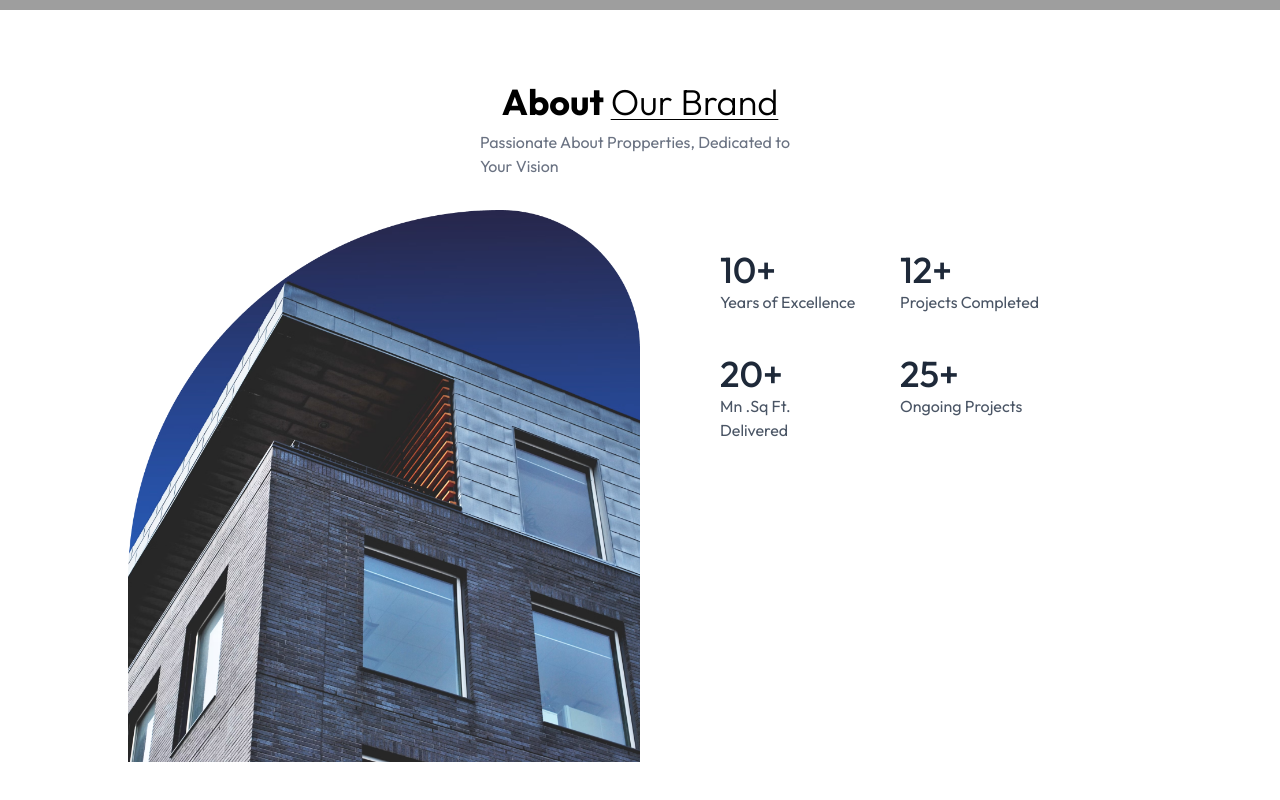
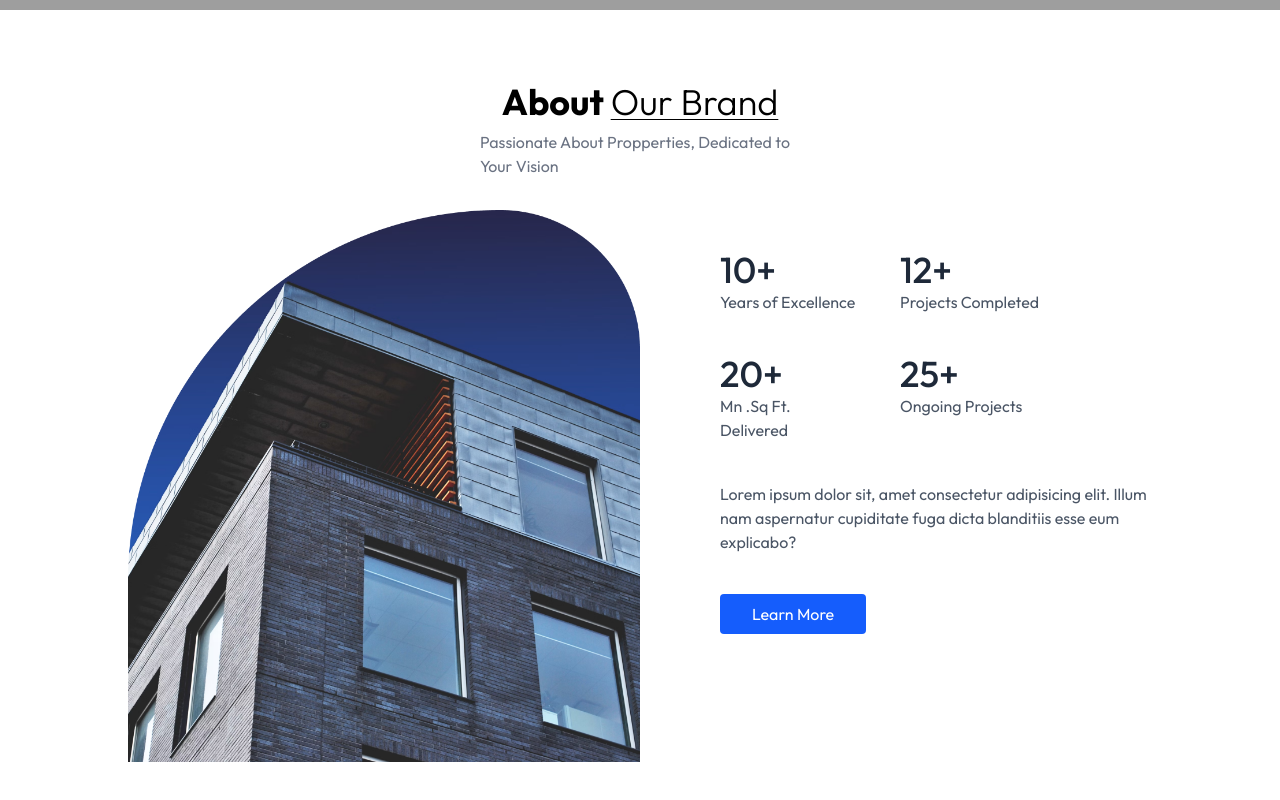
Before and after one commit to Elai5/real-estate, a React (Vite) app: page / in a window 1280 px wide. Shown: the part 790-1590 px from the top of the page. Built offline with nearby package versions, Linux system fonts and the light colour scheme; grey boxes are pictures that could not be loaded.

Commit message:
finished about page, linked it with navbar.jsx

```diff
--- a/src/components/About.jsx
+++ b/src/components/About.jsx
@@ -43,6 +43,13 @@
               <p>Ongoing Projects</p>
             </div>
           </div>
+          <p className="my-10 max-w-lg">
+            Lorem ipsum dolor sit, amet consectetur adipisicing elit. Illum nam
+            aspernatur cupiditate fuga dicta blanditiis esse eum explicabo?
+          </p>
+          <button className="bg-blue-600 text-white px-8 py-2 rounded">
+            Learn More
+          </button>
         </div>
       </div>
     </div>
--- a/src/components/Navbar.jsx
+++ b/src/components/Navbar.jsx
@@ -24,13 +24,16 @@
           <a href="#Header " className="cursor-pointer hover:text-gay-400">
             Home
           </a>
-          <a href="#Header " className="cursor-pointer hover:text-gay-400">
+          <a href="#About " className="cursor-pointer hover:text-gay-400">
             About
           </a>
-          <a href="#Header " className="cursor-pointer hover:text-gay-400">
+          <a href="#Projects " className="cursor-pointer hover:text-gay-400">
             Project
           </a>
-          <a href="#Header " className="cursor-pointer hover:text-gay-400">
+          <a
+            href="#Testimonials "
+            className="cursor-pointer hover:text-gay-400"
+          >
             Testimonials
           </a>
         </ul>
```
